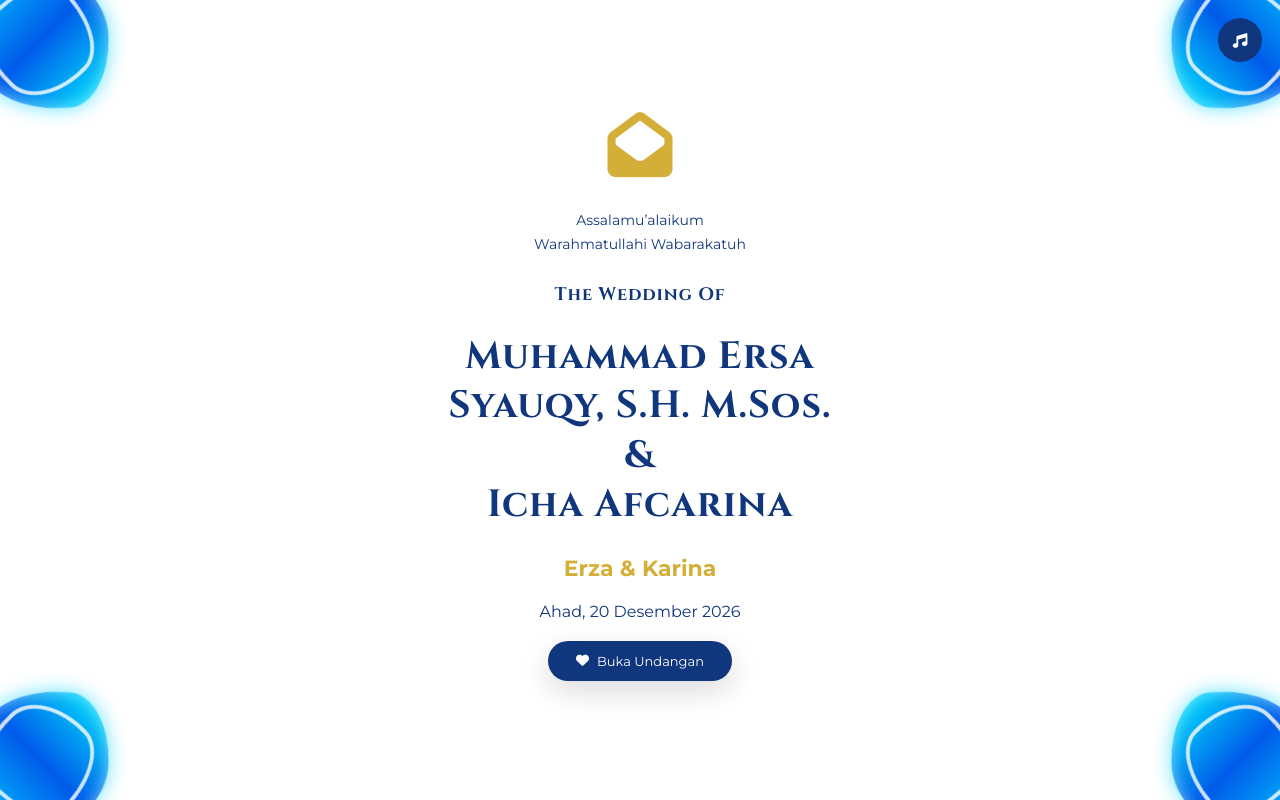
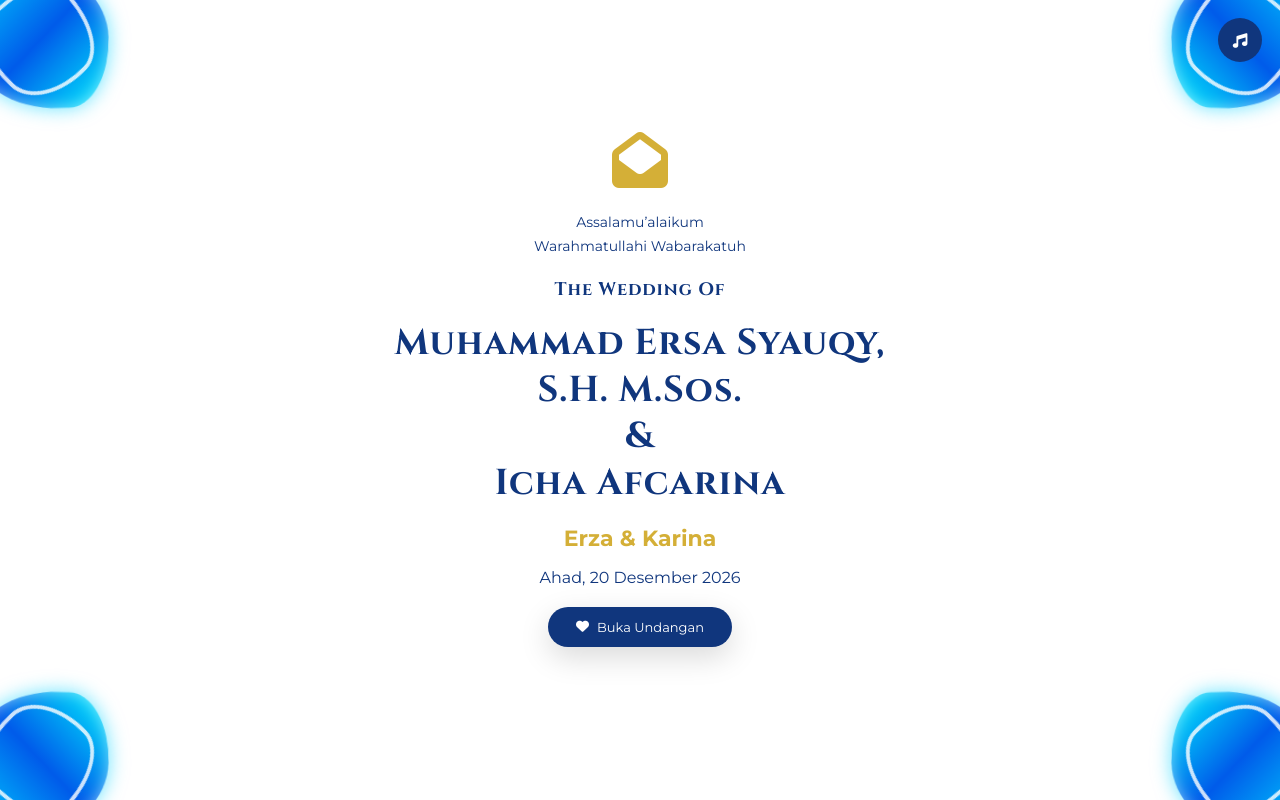
Before and after one commit to erzaf21/erzafcarina-wedding, a plain HTML site: page index.html in a window 1280 px wide. Drawn offline with Linux system fonts and the light colour scheme; no server answers.

Commit message:
Update index.html

```diff
--- a/index.html
+++ b/index.html
@@ -41,14 +41,15 @@
     html, body {
       width: 100%;
       max-width: 100%;
-      height: 100%;
+      min-height: 100dvh;
       margin: 0 auto;
       overflow-x: hidden;
-      overflow-y: hidden;
+      overflow-y: auto;
       background: #ffffff;
       font-family: 'Montserrat', sans-serif;
       color: var(--secondary);
       position: relative;
+      -webkit-overflow-scrolling: touch;
     }
 
     h1, h2, h3 {
@@ -66,13 +67,13 @@
        GARIS-GARIS BERGERAK DI TENGAH (ANIMATED LINES)
     ================================================== */
     .moving-lines-overlay {
-      position: absolute;
+      position: fixed;
       top: 0;
       left: 50%;
       transform: translateX(-50%);
       width: 100%;
       max-width: 600px;
-      height: 100%;
+      height: 100dvh;
       pointer-events: none;
       z-index: 2;
       overflow: hidden;
@@ -109,7 +110,7 @@
        ORNAMEN POJOK ANIMASI
     ================================================== */
     .ornament {
-      position: absolute;
+      position: fixed;
       width: 140px;
       height: 140px;
       z-index: 10;
@@ -168,29 +169,29 @@
     ================================================== */
     #slides {
       width: 100%;
-      height: 100%;
+      min-height: 100dvh;
       position: relative;
       z-index: 5;
     }
 
     .slide {
-      position: absolute;
       width: 100%;
-      height: 100%;
+      min-height: 100dvh;
       display: none;
       align-items: center;
       justify-content: center;
-      padding: 20px;
-      overflow: hidden;
+      padding: 40px 20px;
+      overflow-y: auto;
+      -webkit-overflow-scrolling: touch;
     }
 
     .slide.active {
       display: flex;
-      animation: fadeSlide 0.8s ease;
+      animation: fadeSlide 0.6s ease;
     }
 
     @keyframes fadeSlide {
-      from { opacity: 0; transform: scale(0.95); }
+      from { opacity: 0; transform: scale(0.97); }
       to { opacity: 1; transform: scale(1); }
     }
 
@@ -202,25 +203,27 @@
     .cover-content {
       text-align: center;
       max-width: 500px;
+      width: 100%;
       z-index: 20;
+      padding: 12px 0 28px 0;
     }
 
     .cover-icon {
-      font-size: 65px;
+      font-size: 56px;
       color: var(--gold);
-      margin-bottom: 25px;
+      margin-bottom: 18px;
       animation: floating 3s infinite;
     }
 
     @keyframes floating {
-      50% { transform: translateY(-15px); }
+      50% { transform: translateY(-12px); }
     }
 
-    .opening { font-size: 14px; line-height: 1.7; margin-bottom: 25px; }
+    .opening { font-size: 14px; line-height: 1.7; margin-bottom: 18px; }
     .cover-content h3 { font-size: 18px; }
-    .cover-content h1 { font-size: 38px; line-height: 1.3; margin: 25px 0; }
+    .cover-content h1 { font-size: 36px; line-height: 1.3; margin: 18px 0; }
     .nickname { font-size: 22px; font-weight: bold; color: var(--gold); }
-    .date { margin: 20px; font-size: 16px; }
+    .date { margin: 16px 0 20px 0; font-size: 16px; }
 
     /* GUEST RECIPIENT BADGE (KEPADA : ...) */
     .guest-recipient-box {
@@ -294,15 +297,16 @@
     .page-content {
       width: 95%;
       max-width: 900px;
-      height: 90%;
-      overflow: auto;
+      max-height: 88dvh;
+      overflow-y: auto;
       text-align: center;
-      padding: 15px;
+      padding: 20px 15px 28px 15px;
       z-index: 20;
       background: #ffffff;
       border-radius: 20px;
       border: 1px solid #f0f0f0;
       box-shadow: var(--shadow);
+      -webkit-overflow-scrolling: touch;
     }
 
     .section-icon { font-size: 36px; color: var(--gold); margin-bottom: 10px; }
@@ -587,7 +591,7 @@
 
     /* MUSIC BUTTON */
     .music-btn {
-      position: absolute;
+      position: fixed;
       top: 20px;
       right: 20px;
       width: 40px;
@@ -616,7 +620,7 @@
       .couple-box { flex-direction: column; gap: 10px; }
       .person { width: 100%; }
       .divider { font-size: 22px; }
-      .page-content { height: 95%; }
+      .page-content { max-height: 90dvh; }
       .event-photo { height: 180px; }
       .flip-box { width: 52px; padding: 6px 0 4px 0; }
       .flip-number { font-size: 17px; }
@@ -662,8 +666,8 @@
   <!-- SLIDE CONTAINER -->
   <div id="slides">
 
-    <!-- SLIDE 1: COVER (#home) -->
-    <section class="slide active" id="cover" data-section="home">
+    <!-- SLIDE 1: COVER -->
+    <section class="slide active" id="cover">
       <div class="cover-content">
         <i class="fa-solid fa-envelope-open cover-icon"></i>
         <p class="opening">
@@ -864,8 +868,9 @@
 
     /* ==================================================
        AMBIL NAMA PENERIMA DARI URL (?to=Nama+Tamu)
-       Contoh: ?to=Firda  ->  Kepada : Firda
-               ?to=Firda+Aulia#home -> Kepada : Firda Aulia
+       Contoh:
+       - https://erzaf21.github.io/erzafcarina-wedding/?to=Firda
+       - https://erzaf21.github.io/erzafcarina-wedding/?to=Firda+Aulia
     ================================================== */
     function getGuestNameFromUrl() {
       try {
@@ -896,6 +901,7 @@
 
     function openInvitation() {
       showSlide(1);
+      window.scrollTo({ top: 0, behavior: "smooth" });
       music.play().then(() => {
         musicPlaying = true;
       }).catch((error) => {
@@ -908,6 +914,7 @@
       if (slides[index]) {
         slides[index].classList.add("active");
         currentSlide = index;
+        window.scrollTo({ top: 0, behavior: "instant" });
       }
     }
 
@@ -925,9 +932,6 @@
 
     function restartInvitation() {
       showSlide(0);
-      if (window.location.hash === "#home") {
-        window.history.replaceState(null, "", window.location.pathname + window.location.search + "#home");
-      }
     }
 
     function toggleMusic() {
```
